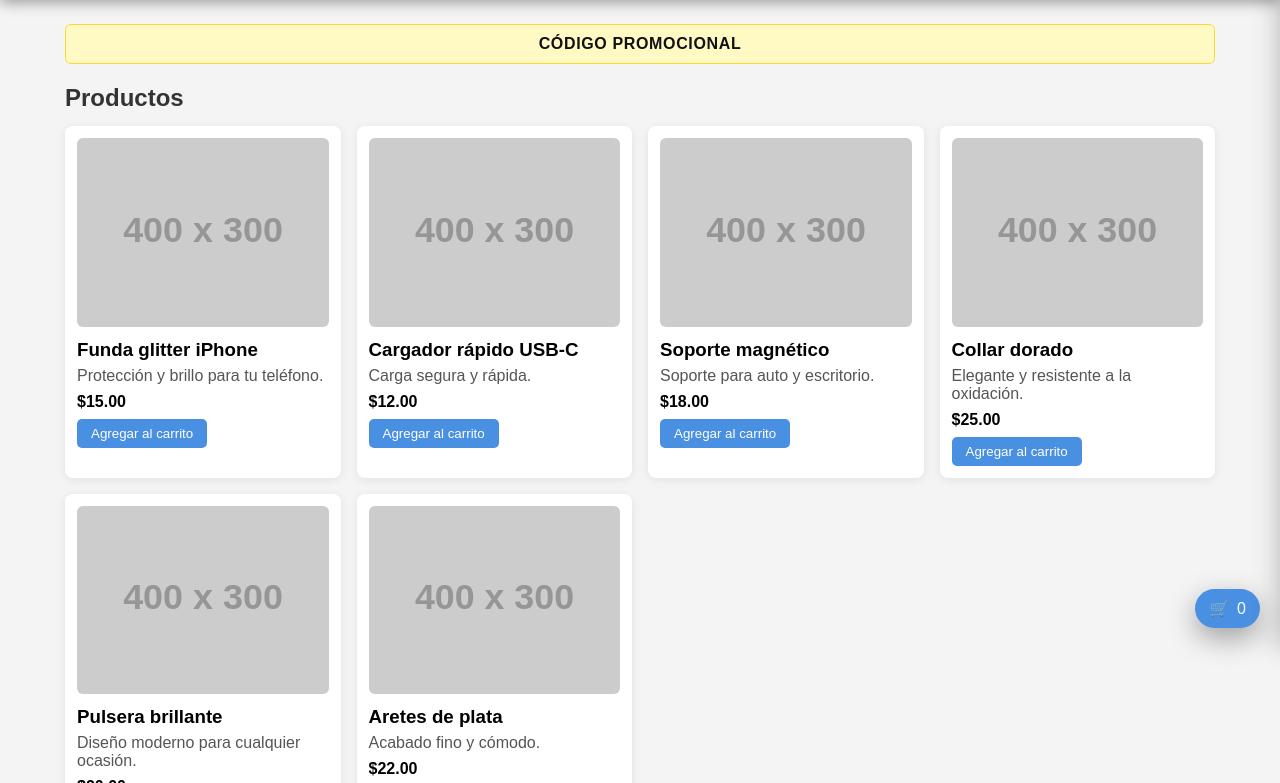
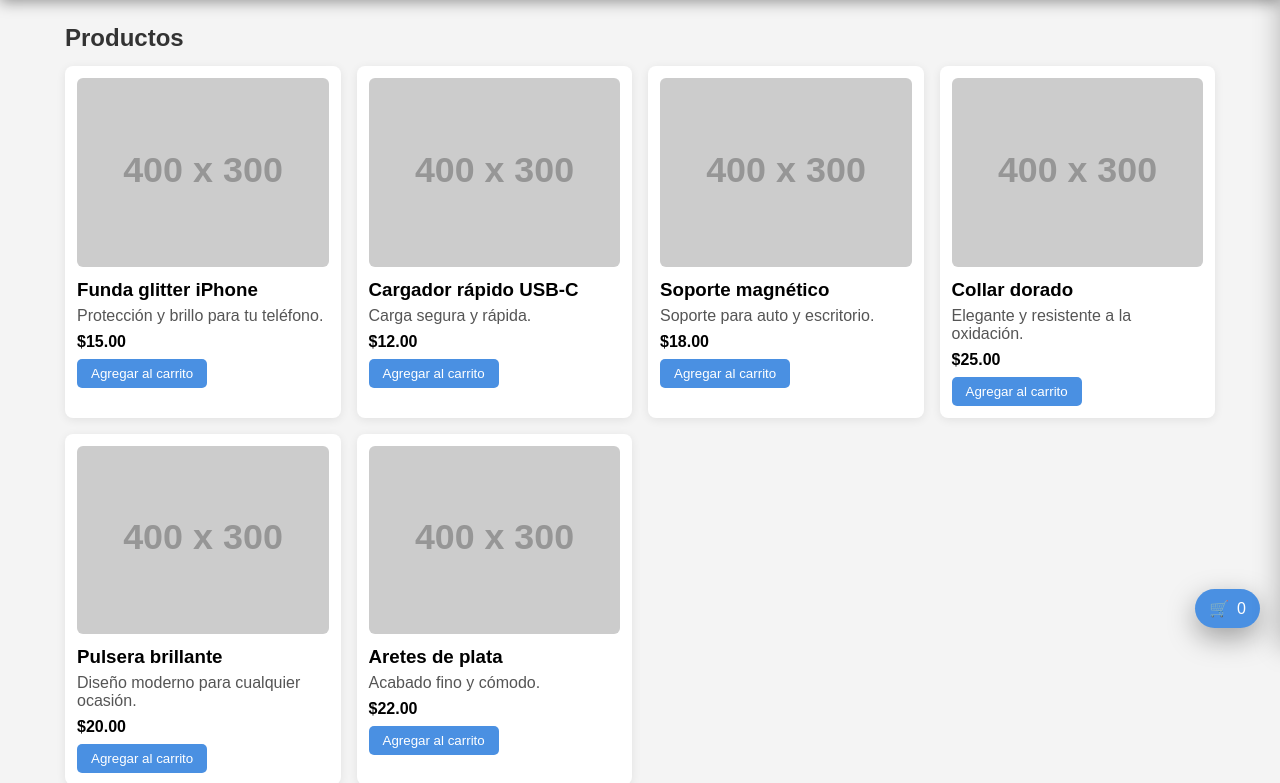
Before and after one commit to LUOX07/lakajuar-webpage, a website: page index.html in a window 1280 px wide. Shown: the part 152-935 px from the top of the page. Drawn offline with Linux system fonts and the light colour scheme; placeholder pictures from the web are drawn by us.

Commit message:
Eliminar apartado CÓDIGO PROMOCIONAL

```diff
--- a/assets/css/styles.css
+++ b/assets/css/styles.css
@@ -318,18 +318,7 @@ body {
     color: #333;
 }
 
-.promo-notice {
-    font-weight: 700;
-    color: #111;
-    background: #fff9c4;
-    border: 1px solid #fdd835;
-    border-radius: 6px;
-    padding: 10px 12px;
-    margin-bottom: 12px;
-    text-align: center;
-    letter-spacing: 0.04em;
-    text-transform: uppercase;
-}
+
 .product-grid {
     display: grid;
     grid-template-columns: repeat(auto-fill, minmax(220px, 1fr));
--- a/index.html
+++ b/index.html
@@ -35,7 +35,6 @@
 
   <main class="main-content">
     <section class="shop-section" aria-label="Productos">
-      <div class="promo-notice">CÓDIGO PROMOCIONAL</div>
       <h2>Productos</h2>
       <div class="product-grid" id="product-grid"></div>
     </section>
```
